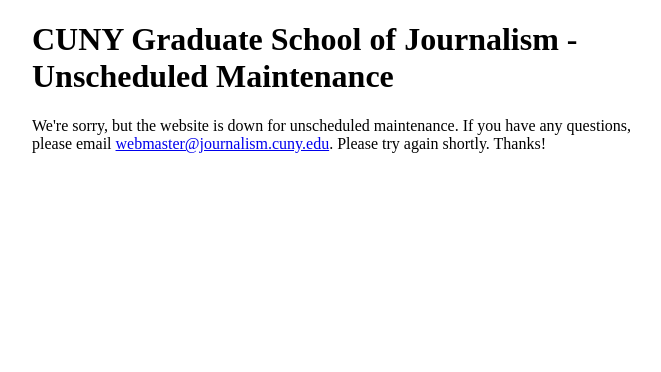
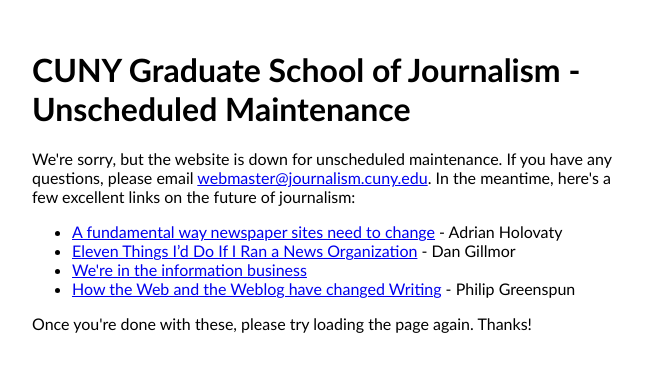
Before and after one commit to cunyjschool/Nginx-Error, a plain HTML site: page index.html in a window 1280 px wide. Shown: the whole page, without its empty margins (308-969 px from the left). Drawn offline with Linux system fonts and the light colour scheme.

Commit message:
Suggested reading

```diff
--- a/index.html
+++ b/index.html
@@ -15,7 +15,16 @@
 
 		<h1>CUNY Graduate School of Journalism - Unscheduled Maintenance</h1>
 
-		<p>We're sorry, but the website is down for unscheduled maintenance. If you have any questions, please email <a href="mailto:webmaster@journalism.cuny.edu">webmaster@journalism.cuny.edu</a>. Please try again shortly. Thanks!</p>
+		<p>We're sorry, but the website is down for unscheduled maintenance. If you have any questions, please email <a href="mailto:webmaster@journalism.cuny.edu">webmaster@journalism.cuny.edu</a>. In the meantime, here's a few excellent links on the future of journalism:
+
+			<ul>
+				<li><a href="http://www.holovaty.com/writing/fundamental-change/">A fundamental way newspaper sites need to change</a> - Adrian Holovaty</li>
+				<li><a href="http://mediactive.com/2009/09/12/eleven-things-id-do-if-i-ran-a-news-organization/">Eleven Things I’d Do If I Ran a News Organization</a> - Dan Gillmor</li>
+				<li><a href="http://stdout.be/2010/we-are-in-the-information-business/">We're in the information business</a></li>
+				<li><a href="http://philip.greenspun.com/writing/changed-by-web-and-weblog">How the Web and the Weblog have changed Writing</a> - Philip Greenspun</li>
+			</ul>
+
+			Once you're done with these, please try loading the page again. Thanks!</p>
 
 	</div>
 
--- a/style.css
+++ b/style.css
@@ -1,6 +1,15 @@
+body {
+	font-family:"Trebuchet MS",Arial,Verdana,sans-serif;
+	font-size: 16px;
+}
+
 div#notice {
 	margin-left: auto;
 	margin-right: auto;
 	width: 600px;
-	margin-top: 20px;
+	margin-top: 50px;
 }
+
+div#notice h1 {
+	font-size: 18;
+}
```
